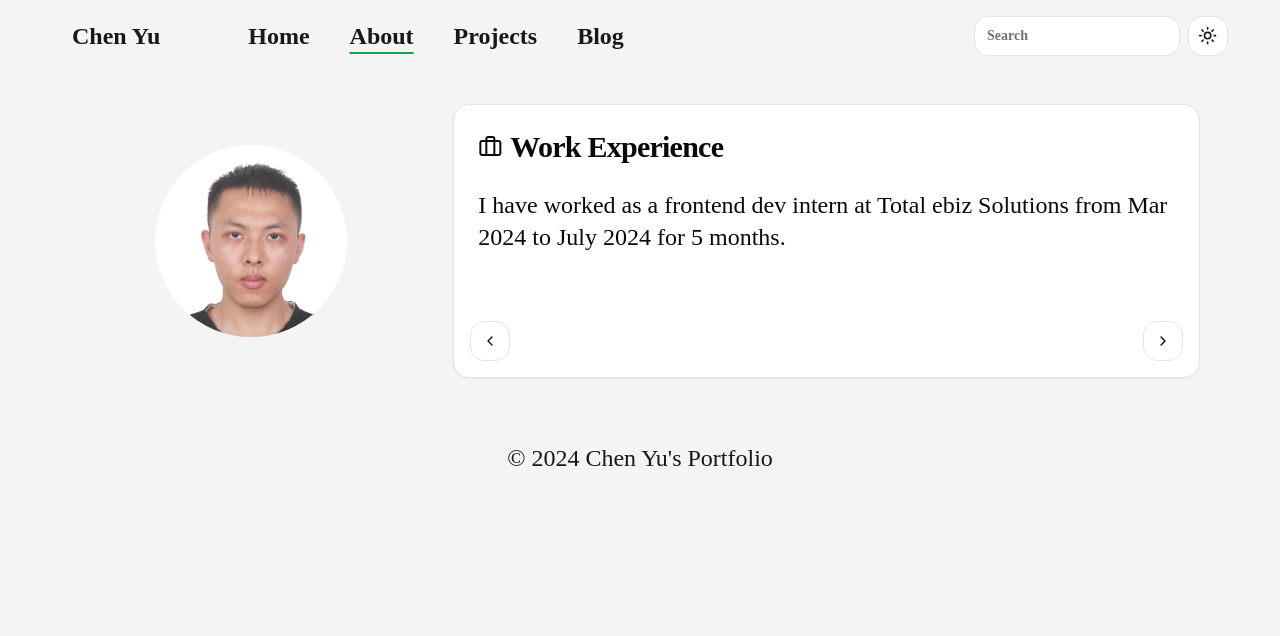
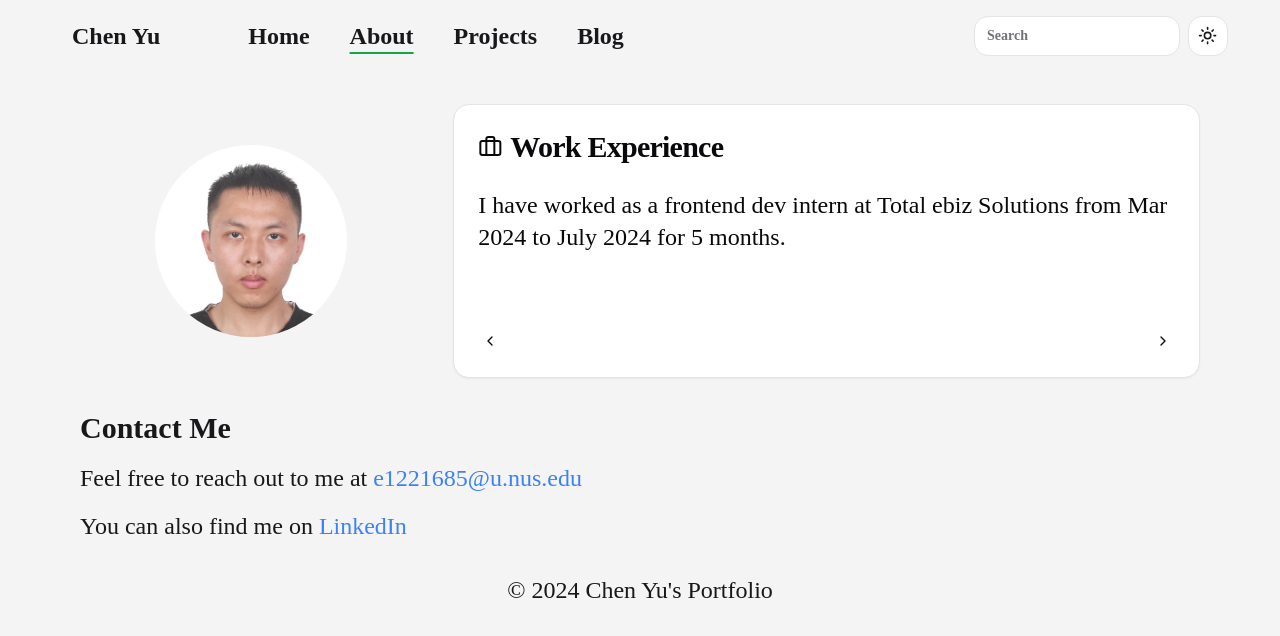
Before and after one commit to chenyu-01/next-porfolio, a Next.js app: page /about in a window 1280 px wide. Shown: the top 636 px of the page. Built offline with nearby package versions, Linux system fonts and the light colour scheme.

Commit message:
chore: Add contact information to about page

```diff
--- a/pages/about.tsx
+++ b/pages/about.tsx
@@ -15,6 +15,7 @@ import {
   ChevronLeft,
   ChevronRight,
 } from 'lucide-react';
+import Link from 'next/link';
 
 const skills = [
   'HTML',
@@ -141,7 +142,7 @@ const AboutPage: React.FC = () => {
                           {skills.map((skill, skillIndex) => (
                             <span
                               key={skillIndex}
-                              className="rounded-full bg-blue-500 px-2 py-1 text-sm text-white"
+                              className="rounded-full bg-blue-500 px-2 py-1 text-sm text-white dark:bg-slate-700"
                             >
                               {skill}
                             </span>
@@ -154,16 +155,37 @@ const AboutPage: React.FC = () => {
               </div>
             </div>
             <div className="flex justify-between px-4 pb-4">
-              <Button onClick={clickPrevSlide} variant="outline" size="icon">
+              <Button onClick={clickPrevSlide} variant="ghost" size="icon">
                 <ChevronLeft className="h-4 w-4" />
               </Button>
-              <Button onClick={clickNextSlide} variant="outline" size="icon">
+              <Button onClick={clickNextSlide} variant="ghost" size="icon">
                 <ChevronRight className="h-4 w-4" />
               </Button>
             </div>
           </Card>
         </div>
       </div>
+      <div className="space-y-4">
+        <h2 className="text-3xl font-bold">Contact Me</h2>
+        <p>
+          Feel free to reach out to me at{' '}
+          <Link
+            href="mailto:e1221685@u.nus.edu"
+            className="text-blue-500 hover:underline dark:text-green-300"
+          >
+            e1221685@u.nus.edu
+          </Link>
+        </p>
+        <p>
+          You can also find me on{' '}
+          <Link
+            href="www.linkedin.com/in/yu-chen-2a4110290"
+            className="text-blue-500 hover:underline dark:text-green-300"
+          >
+            LinkedIn
+          </Link>
+        </p>
+      </div>
     </div>
   );
 };
```
